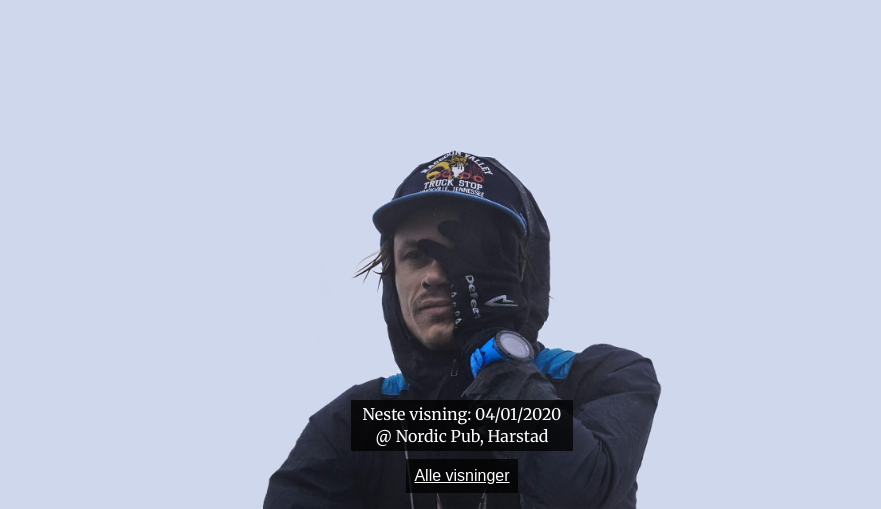
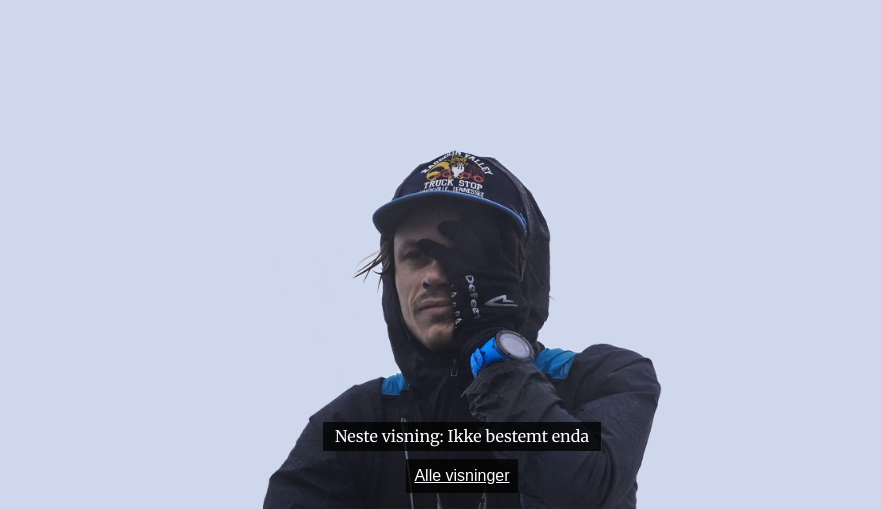
Before and after one commit to hanserino/skyblazers, a website: page docs/besatt/index.html in a window 1280 px wide. Shown: the part 291-800 px from the top of the page, without its empty margins (178-1059 px from the left). Drawn offline with Linux system fonts and the light colour scheme.

Commit message:
updated screening dates

```diff
--- a/docs/besatt/index.html
+++ b/docs/besatt/index.html
@@ -37,8 +37,7 @@
       <div class="screenings">
         <div class="next-screening">
           <p>
-            Neste visning: 04/01/2020 <br />
-            @ Nordic Pub, Harstad</a>
+            Neste visning: Ikke bestemt enda
           </p>
           <br />
           <button onclick="screenings()" class="screenings-btn">
@@ -56,7 +55,7 @@
             <li class="has-been">04/10/2019 @ <a href="https://www.google.com/maps/place/Sk%C3%A5bu+Fjellhotell/@61.524562,9.407239,15z/data=!4m2!3m1!1s0x0:0x6de4215af354f1d8?sa=X&ved=2ahUKEwjSuZH65PHkAhXh_CoKHceYDQMQ_BIwCnoECA4QCA">Skåbu Fjellhotell</a> ifbm. <a href="https://skaabufjellmaraton.no">Skåbu Fjellmaraton</a></li>
             <li class="has-been">10/10/2019 kl 19:00 @ <a href="https://www.facebook.com/events/2235466516743558/">Tøyen Startup Village, Oslo</a></li>
             <li class="has-been">30/11/2019 @ <a href="http://www.vippa.no/">Vippa, Oslo</a></li>
-            <li>04/01/2020 @ <a href="https://www.facebook.com/Scandicharstad/">Nordic Pub, Harstad</a></li>
+            <li class="has-been">04/01/2020 @ <a href="https://www.facebook.com/Scandicharstad/">Thors, Harstad</a></li>
           </ul>
 
         </div>
```
